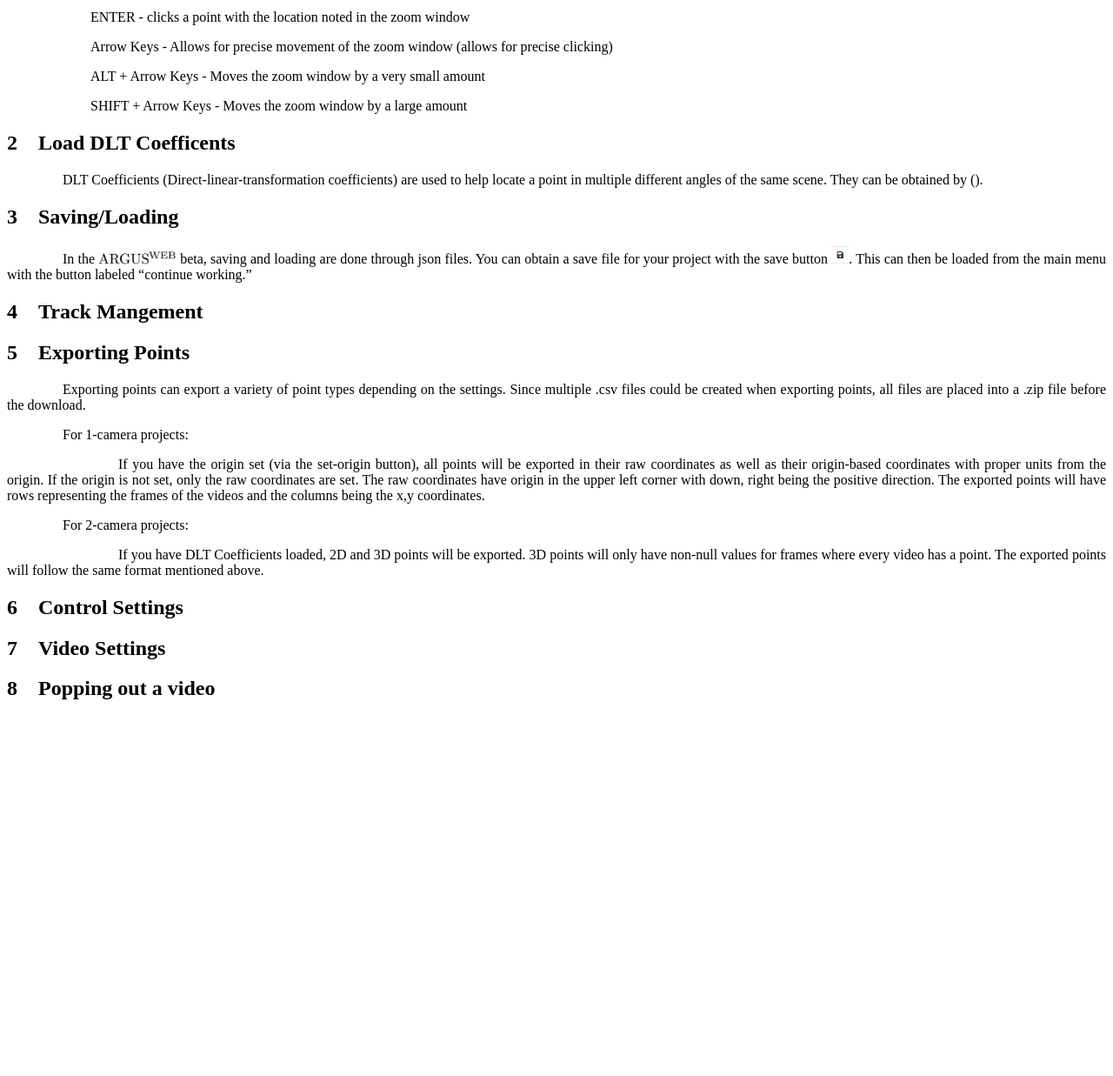
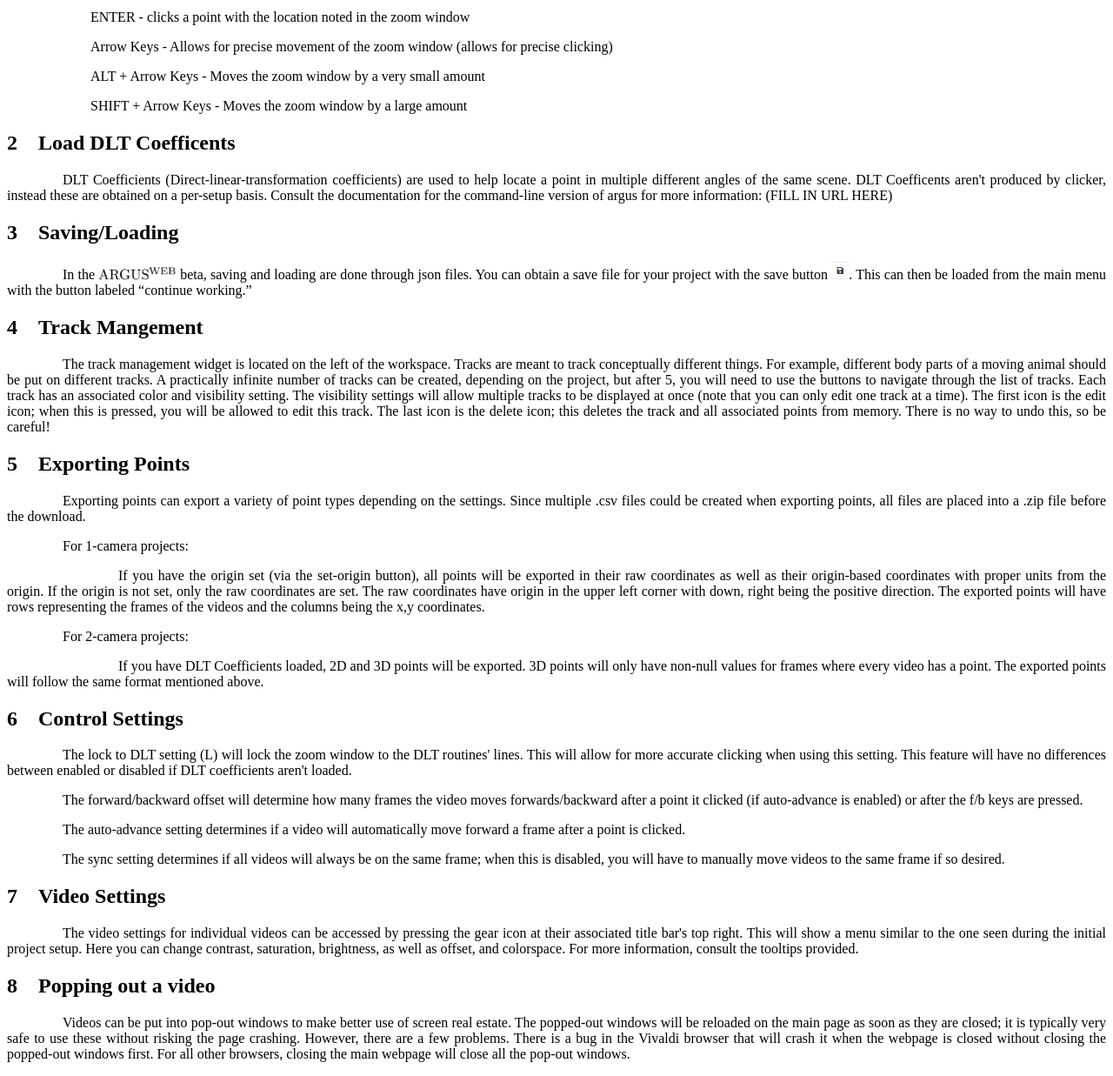
Before and after one commit to ByrdOfAFeather/argus-web, a Django app: page /clicker/documentation in a window 1280 px wide. Shown: the part 397-1634 px from the top of the page at 87% size. Before the commit the page ends 1201 px from the top, so only its background shows below. Run offline with Django 3.2, Linux system fonts and the light colour scheme.

Commit message:
Documentation Updated

```diff
--- a/CLICKER/static/js/video_api.js
+++ b/CLICKER/static/js/video_api.js
@@ -528,6 +528,7 @@ function genericInputCleanUp(modalContentContainer, modal) {
     modalContentContainer.empty();
     modal.removeClass("is-active");
     $(".blurrable").css("filter", "blur(0px)");
+    $("#footer").css("filter", "blur(0px)");
     // Removes any previous keyboard bindings prevent calling the function multiple times
     modal.off();
 }
--- a/CLICKER/templates/documentation.html
+++ b/CLICKER/templates/documentation.html
@@ -29,8 +29,8 @@
       white-space: nowrap; }
     </style>
   </head>
+  <body>
   {% load static %}
-  <body>
     <table class="title-block" style="margin-bottom: 2em">
       <tr>
         <td><table class="title-block" style="margin-top: 0.5em; margin-bottom: 0.5em">
@@ -104,7 +104,10 @@
     <p>
       <span style="margin-left: 4em"></span>DLT Coefficients (Direct-linear-transformation
       coefficients) are used to help locate a point in multiple different
-      angles of the same scene. They can be obtained by ().
+      angles of the same scene. DLT Coefficents aren't produced by clicker,
+      instead these are obtained on a per-setup basis. Consult the
+      documentation for the command-line version of argus for more
+      information: (FILL IN URL HERE)
     </p>
     <h2 id="auto-3">3<span style="margin-left: 1em"></span>Saving/Loading<span style="margin-left: 1em"></span></h2>
     <p>
@@ -115,6 +118,20 @@
       the button labeled &ldquo;continue working.&rdquo;
     </p>
     <h2 id="auto-4">4<span style="margin-left: 1em"></span>Track Mangement<span style="margin-left: 1em"></span></h2>
+    <p>
+      <span style="margin-left: 4em"></span>The track management widget is located on the left
+      of the workspace. Tracks are meant to track conceptually different
+      things. For example, different body parts of a moving animal should be
+      put on different tracks. A practically infinite number of tracks can be
+      created, depending on the project, but after 5, you will need to use the
+      buttons to navigate through the list of tracks. Each track has an
+      associated color and visibility setting. The visibility settings will
+      allow multiple tracks to be displayed at once (note that you can only
+      edit one track at a time). The first icon is the edit icon; when this is
+      pressed, you will be allowed to edit this track. The last icon is the
+      delete icon; this deletes the track and all associated points from
+      memory. There is no way to undo this, so be careful!
+    </p>
     <h2 id="auto-5">5<span style="margin-left: 1em"></span>Exporting Points<span style="margin-left: 1em"></span></h2>
     <p>
       <span style="margin-left: 4em"></span>Exporting points can export a variety of point types
@@ -144,7 +161,51 @@
       the same format mentioned above.
     </p>
     <h2 id="auto-6">6<span style="margin-left: 1em"></span>Control Settings<span style="margin-left: 1em"></span></h2>
+    <p>
+      <span style="margin-left: 4em"></span>The lock to DLT setting (L) will lock the zoom
+      window to the DLT routines' lines. This will allow for more accurate
+      clicking when using this setting. This feature will have no differences
+      between enabled or disabled if DLT coefficients aren't loaded.
+    </p>
+    <p>
+      <span style="margin-left: 4em"></span>The forward/backward offset will determine how many
+      frames the video moves forwards/backward after a point it clicked (if
+      auto-advance is enabled) or after the f/b keys are pressed.
+    </p>
+    <p>
+      <span style="margin-left: 4em"></span>The auto-advance setting determines if a video will
+      automatically move forward a frame after a point is clicked.
+    </p>
+    <p>
+      <span style="margin-left: 4em"></span>The sync setting determines if all videos will
+      always be on the same frame; when this is disabled, you will have to
+      manually move videos to the same frame if so desired.
+    </p>
     <h2 id="auto-7">7<span style="margin-left: 1em"></span>Video Settings<span style="margin-left: 1em"></span></h2>
+    <p>
+      <span style="margin-left: 4em"></span>The video settings for individual videos can be
+      accessed by pressing the gear icon at their associated title bar's top
+      right. This will show a menu similar to the one seen during the initial
+      project setup. Here you can change contrast, saturation, brightness, as
+      well as offset, and colorspace. For more information, consult the
+      tooltips provided.
+    </p>
     <h2 id="auto-8">8<span style="margin-left: 1em"></span>Popping out a video<span style="margin-left: 1em"></span></h2>
+    <p>
+      <span style="margin-left: 4em"></span>Videos can be put into pop-out windows to make
+      better use of screen real estate. The popped-out windows will be
+      reloaded on the main page as soon as they are closed; it is typically
+      very safe to use these without risking the page crashing. However, there
+      are a few problems. There is a bug in the Vivaldi browser that will
+      crash it when the webpage is closed without closing the popped-out
+      windows first. For all other browsers, closing the main webpage will
+      close all the pop-out windows.
+    </p>
+    <p>
+
+    </p>
+    <p>
+
+    </p>
   </body>
 </html>
```
